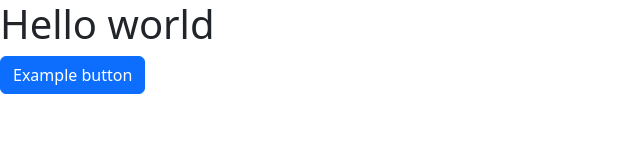
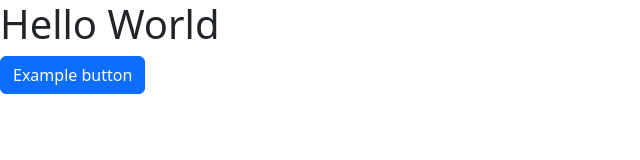
Before and after one commit to Bekert/frontend-template, a Next.js app: page / in a window 1280 px wide. Shown: the top 160 px of the page, without its empty margins (0-640 px from the left). Built offline with nearby package versions, Linux system fonts and the light colour scheme.

Commit message:
feat: migrated to next 13
BREAKING CHANGE: pages directory is no more, app is the king

```diff
--- /dev/null
+++ b/src/app/layout.js
@@ -0,0 +1,20 @@
+import PropTypes from 'prop-types'
+
+export const metadata = {
+	title: 'Next JS Template',
+	description: 'Description of a simple Next JS template'
+}
+
+function RootLayout({ children }) {
+	return (
+		<html lang='en'>
+			<body>{children}</body>
+		</html>
+	)
+}
+
+RootLayout.propTypes = {
+	children: PropTypes.any
+}
+
+export default RootLayout
--- /dev/null
+++ b/src/app/page.js
@@ -0,0 +1,16 @@
+'use client'
+
+import { Button } from 'react-bootstrap'
+import Heading from '../components/Heading'
+
+import '../styles/global.css'
+import 'bootstrap/dist/css/bootstrap.min.css'
+
+export default function Home() {
+	return (
+		<>
+			<Heading />
+			<Button>Example button</Button>
+		</>
+	)
+}
--- /dev/null
+++ b/src/components/Heading.js
@@ -0,0 +1,7 @@
+export default function Heading() {
+	return (
+		<>
+			<h1>Hello World</h1>
+		</>
+	)
+}
--- a/src/components/layout.js
+++ /dev/null
@@ -1,20 +0,0 @@
-import Head from 'next/head'
-import PropTypes from 'prop-types'
-
-function Layout({ children }) {
-	return (
-		<>
-			<Head>
-				<title>Next JS Template</title>
-				<meta name='description' content='Description of simple Next JS template' />
-			</Head>
-			<main>{children}</main>
-		</>
-	)
-}
-
-Layout.propTypes = {
-	children: PropTypes.any
-}
-
-export default Layout
--- a/src/pages/_app.js
+++ /dev/null
@@ -1,21 +0,0 @@
-import PropTypes from 'prop-types'
-
-import Layout from '../components/layout'
-
-import '../styles/global.css'
-import 'bootstrap/dist/css/bootstrap.min.css'
-
-function MyApp({ Component, pageProps }) {
-	return (
-		<Layout>
-			<Component {...pageProps} />
-		</Layout>
-	)
-}
-
-MyApp.propTypes = {
-	Component: PropTypes.func,
-	pageProps: PropTypes.object
-}
-
-export default MyApp
--- a/src/pages/_document.js
+++ /dev/null
@@ -1,13 +0,0 @@
-import { Html, Head, Main, NextScript } from 'next/document'
-
-export default function Document() {
-	return (
-		<Html lang='en'>
-			<Head />
-			<body>
-				<Main />
-				<NextScript />
-			</body>
-		</Html>
-	)
-}
--- a/src/pages/index.js
+++ /dev/null
@@ -1,10 +0,0 @@
-import { Button } from 'react-bootstrap'
-
-export default function Home() {
-	return (
-		<>
-			<h1>Hello world</h1>
-			<Button>Example button</Button>
-		</>
-	)
-}
```
